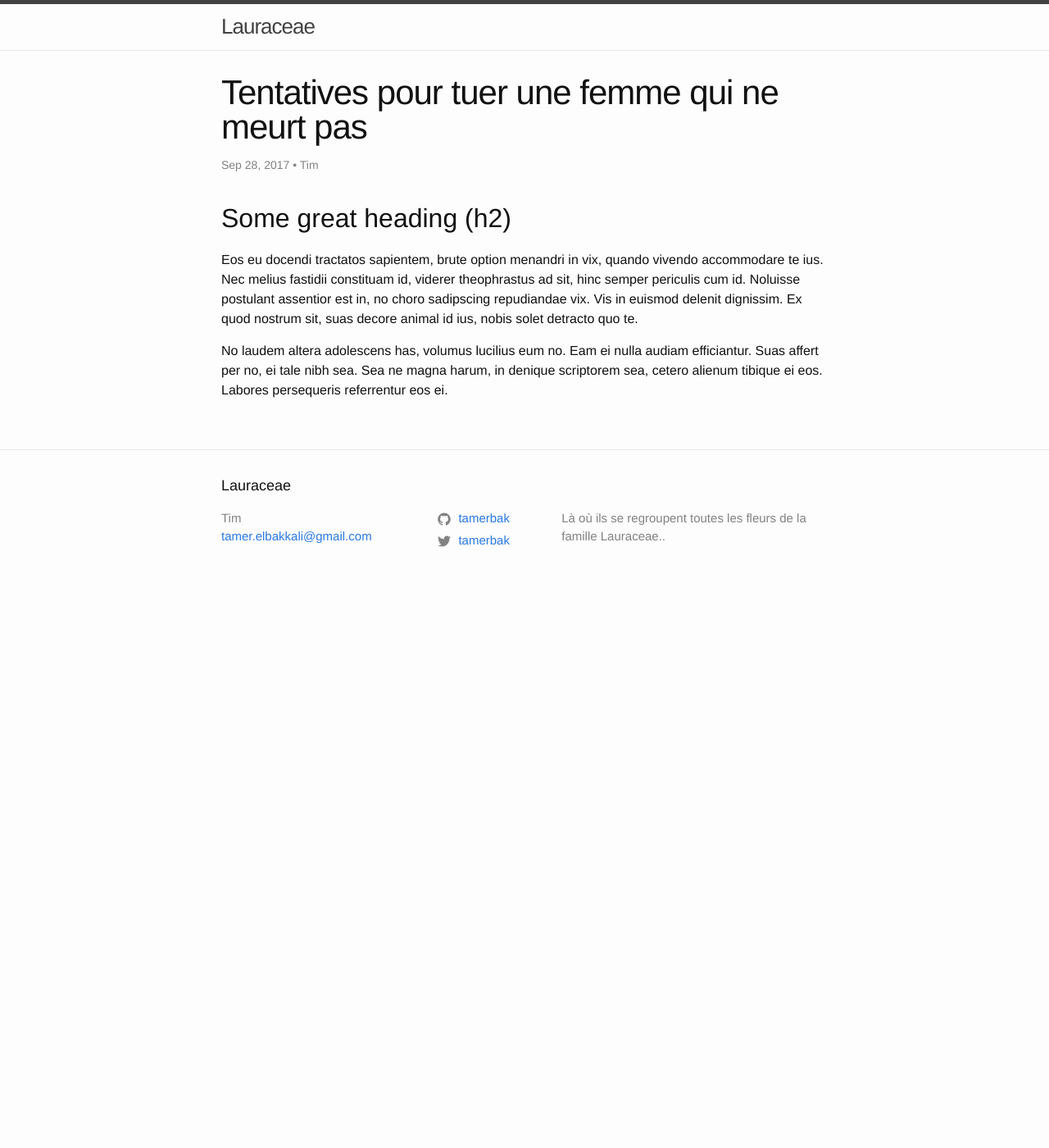
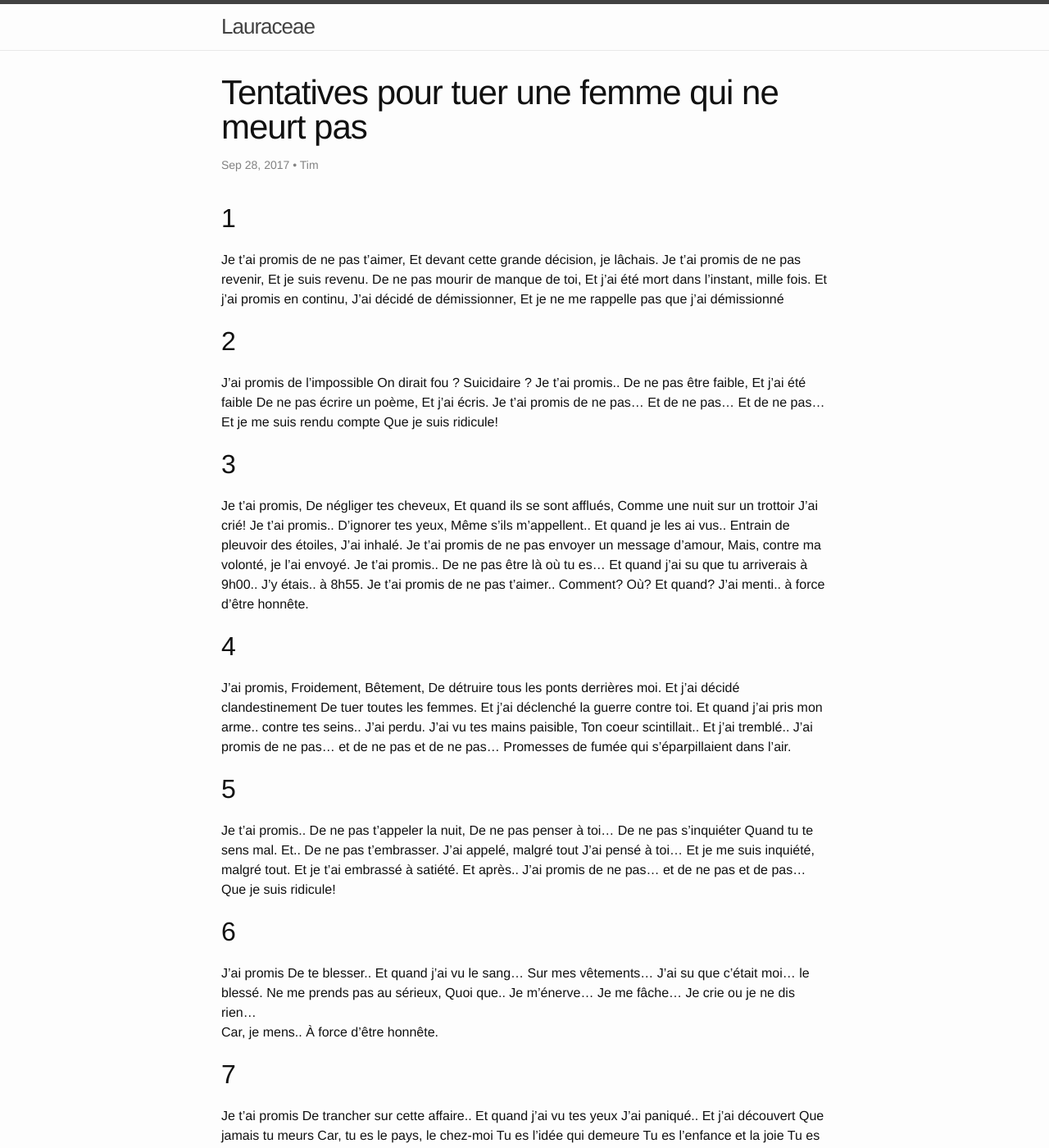
Before and after one commit to lauraceae/lauraceae.github.io, a Jekyll site: the page built from _posts/2017-09-28-Tentatives.md, in a window 1280 px wide and 1400 px high. Shown: the whole window at 82% size. Built offline with Jekyll 4.4.1, drawn with Linux system fonts in a browser that asks for light colours; some of the changed text lies outside the part shown.

Commit message:
Update 2017-09-28-Tentatives.md

```diff
--- a/_posts/2017-09-28-Tentatives.md
+++ b/_posts/2017-09-28-Tentatives.md
@@ -6,8 +6,192 @@ author: "Tim"
 meta: "Laura"
 ---
 
-## Some great heading (h2)
-Eos eu docendi tractatos sapientem, brute option menandri in vix, quando vivendo accommodare te ius. Nec melius fastidii constituam id, viderer theophrastus ad sit, hinc semper periculis cum id. Noluisse postulant assentior est in, no choro sadipscing repudiandae vix. Vis in euismod delenit dignissim. Ex quod nostrum sit, suas decore animal id ius, nobis solet detracto quo te.
+## 1
+Je t'ai promis de ne pas t'aimer,
+Et devant cette grande décision, je lâchais.
+Je t'ai promis de ne pas revenir,
+Et je suis revenu.
+De ne pas mourir de manque de toi,
+Et j'ai été mort dans l'instant, mille fois.
+Et j'ai promis en continu,
+J'ai décidé de démissionner,
+Et je ne me rappelle pas que j'ai démissionné
+
+## 2
+J'ai promis de l'impossible
+On dirait fou ?
+Suicidaire ?
+Je t'ai promis..
+De ne pas être faible,
+Et j'ai été faible
+De ne pas écrire un poème,
+Et j'ai écris.
+Je t'ai promis de ne pas...
+Et de ne pas...
+Et de ne pas...
+Et je me suis rendu compte
+Que je suis ridicule!
+
+## 3
+Je t'ai promis,
+De négliger tes cheveux,
+Et quand ils se sont afflués,
+Comme une nuit sur un trottoir
+J'ai crié!
+Je t'ai promis..
+D'ignorer tes yeux,
+Même s'ils m'appellent..
+Et quand je les ai vus..
+Entrain de pleuvoir des étoiles,
+J'ai inhalé.
+Je t'ai promis de ne pas envoyer un message d'amour,
+Mais, contre ma volonté, je l'ai envoyé.
+Je t'ai promis..
+De ne pas être là où tu es...
+Et quand j'ai su que tu arriverais à 9h00..
+J'y étais.. à 8h55.
+Je t'ai promis de ne pas t'aimer..
+Comment?
+Où?
+Et quand?
+J'ai menti.. à force d'être honnête.
+
+## 4
+J'ai promis,
+Froidement,
+Bêtement,
+De détruire tous les ponts derrières moi.
+Et j'ai décidé clandestinement
+De tuer toutes les femmes.
+Et j'ai déclenché la guerre contre toi.
+Et quand j'ai pris mon arme.. contre tes seins..
+J'ai perdu.
+J'ai vu tes mains paisible,
+Ton coeur scintillait..
+Et j'ai tremblé..
+J'ai promis de ne pas... et de ne pas et de ne pas...
+Promesses de fumée qui s'éparpillaient dans l'air.
+
+## 5
+Je t'ai promis..
+De ne pas t'appeler la nuit,
+De ne pas penser à toi...
+De ne pas s'inquiéter
+Quand tu te sens mal.
+Et.. De ne pas t'embrasser.
+J'ai appelé, malgré tout
+J'ai pensé à toi...
+Et je me suis inquiété, malgré tout.
+Et je t'ai embrassé à satiété.
+Et après..
+J'ai promis de ne pas... et de ne pas et de pas...
+Que je suis ridicule!
+
+## 6
+J'ai promis
+De te blesser..
+Et quand j'ai vu le sang...
+Sur mes vêtements...
+J'ai su que c'était moi... le blessé.
+Ne me prends pas au sérieux,
+Quoi que..
+Je m'énerve... Je me fâche...
+Je crie ou je ne dis rien...
+Car, je mens..
+À force d'être honnête.
+
+## 7
+Je t'ai promis
+De trancher sur cette affaire..
+Et quand j'ai vu tes yeux
+J'ai paniqué..
+Et j'ai découvert
+Que jamais tu meurs
+Car, tu es le pays, le chez-moi
+Tu es l'idée qui demeure
+Tu es l'enfance et la joie
+Tu es la comptine du jour
+Tu es le chant et la flute
+Tu es une sélection... Une prophète
+
+## 8
+J'ai promis
+De te supprimer de mes réminiscences
+J'ignorais que cela m'efface..
+J'ignorais que toi..
+Malgré tout, est moi.
+Et moi c'est toi même..
+Je t'ai promis de ne pas t'aimer
+Quelle idiotie!
+Qui suis-je ?
+Que fais-je?
+Oui j'ai mentis...
+À force d'être honnête.
+
+## 9
+Je t'ai promis
+De disparaître dans 5 minutes..
+Mais où pars-je ?
+Les rues sont inondées de pluie..
+Où rentre-je ?
+Les cafés saturés de la ville,
+Sont pleins d'ennui...
+Où navigue-je tout seul?
+Et c'est toi l'océan,
+la voile et le voyage?
+Puis-je alors...
+Rester 10 minutes encore?
+Jusqu'à ce qu'il cesse de pleuvoir ?
+Quand les nuages se dégagent, je pars..
+Accepterais-tu de me recevoir ?
+
+## 10
+Je t'ai promis
+Dans la deuxième fois
+De ne pas t'aimer comme les fous
+Et de ne pas attaquer,
+-Comme des oiseaux-
+Tes lauriers de printemps.
+Et de ne pas te caresser les cheveux,
+Quand tu dors.
+Je t'ai promis,
+De garder le reste de mon cerveau.
+Quand tu tombes sur moi,
+Comme une étoile pieds nus..
+J'ai promis de contenir ma folie.
+Mais je suis content
+De savoir finalement,
+Que je t'aime excessivement
+Tout comme la première fois.
+
+## 11
+Je t'ai promis
+De ne pas t'aimer
+Pendant une année.
+Et de ne pas se cacher
+Dans les forêts noir de tes cheveux
+Pendant une année
+Et de ne pas récolter des huîtres
+Dans les plages de tes yeux
+Pendant une année
+Quel idiot ! Comment puis-je le dire?
+Et tes yeux sont mon refuge paisible
+Et entre nous,
+Pain et sel,
+Du vin qui coule
+Et chant des tourterelles
+Et pigeons qui roucoule.
+
+## 12
+Je t'ai promis
+De ne pas revenir... et je suis revenu
+De ne pas mourir de manque de toi,
+Et j'ai été mort dans l'instant, mille fois.
+J'ai promis...
+L'impossible pour moi
+Que faisais-je de moi-même?
+J'ai mentis...
+À force d'être honnête.
 
 {% comment %}
 Might you have an include in your theme? Why not try it here!
```
